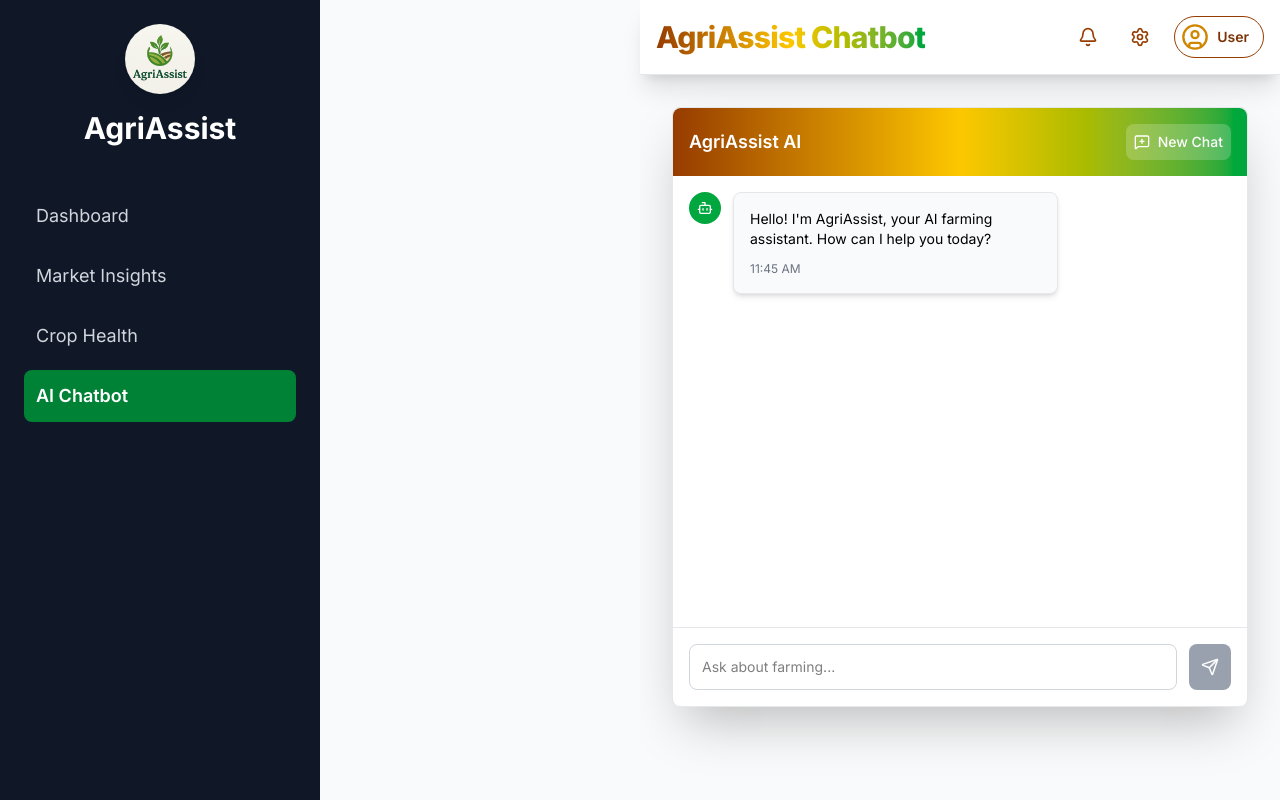
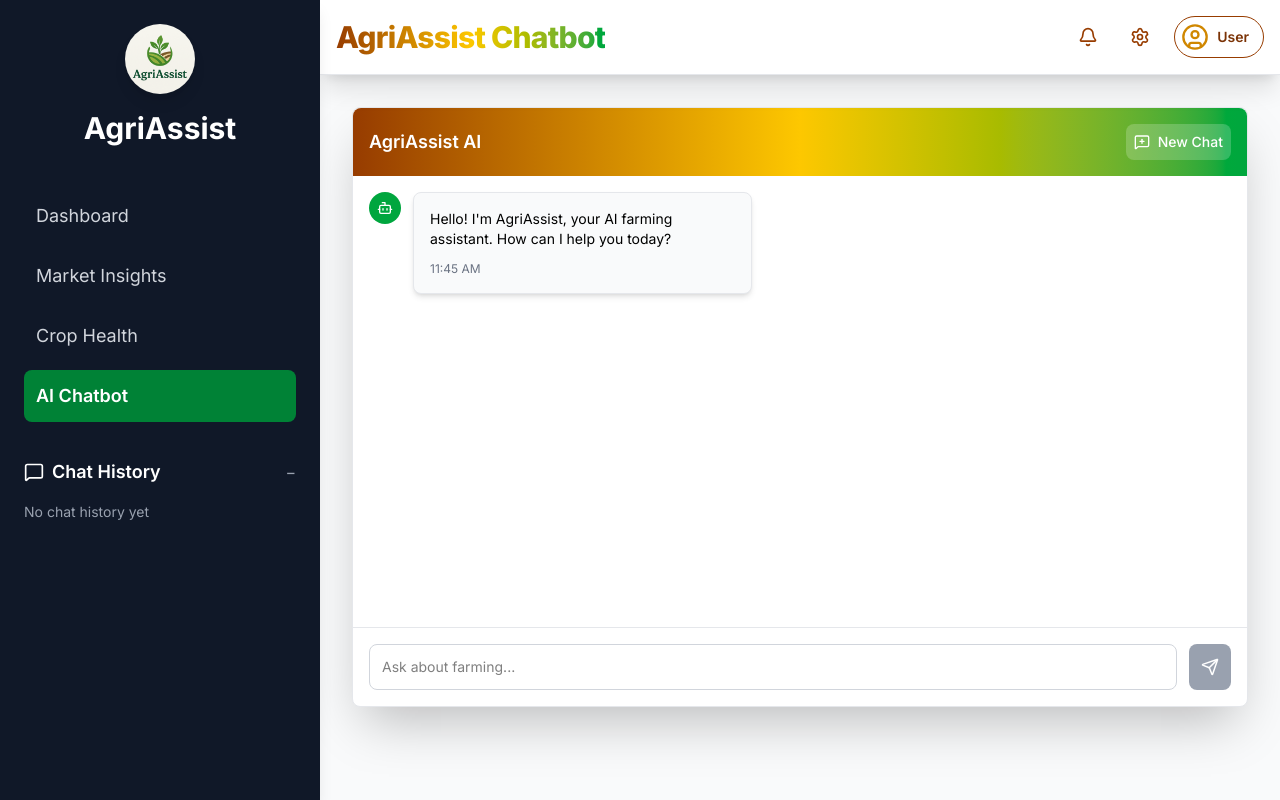
Before and after one commit to GowrikaAlva/AgriAssist, a Next.js app in the folder client/: page /chatbot in a window 1280 px wide. Built offline with nearby package versions, Linux system fonts and the light colour scheme.

Commit message:
Modified Layout

```diff
--- a/client/src/app/layout.tsx
+++ b/client/src/app/layout.tsx
@@ -1,9 +1,10 @@
 import './../styles/globals.css';
 import { Inter } from 'next/font/google';
+import type { Metadata } from 'next';
 
 const inter = Inter({ subsets: ['latin'] });
 
-export const metadata = {
+export const metadata: Metadata = {
   title: 'AgriAssist Dashboard',
   description: 'An agricultural assistance and prediction platform.',
 };
--- a/client/src/app/page.tsx
+++ b/client/src/app/page.tsx
@@ -4,7 +4,7 @@ export default function Home() {
   return (
     <main className="flex min-h-screen flex-col items-center justify-center p-24">
       <h1 className="text-4xl font-bold mb-4">Welcome to AgriAssist</h1>
-      <p className="text-lg mb-8 text-gray-600">
+      <p className="text-lg mb-8 text-black">
         Your platform for agricultural market insights and predictions.
       </p>
       <Link
--- a/client/src/components/layout/Sidebar.tsx
+++ b/client/src/components/layout/Sidebar.tsx
@@ -2,21 +2,58 @@
 
 import Link from 'next/link';
 import Image from 'next/image';
+import { useState, useEffect } from 'react';
+import { MessageSquare, Plus, Trash2 } from 'lucide-react';
+import { ChatSession } from '@/lib/types';
+import { getChatSessions, deleteChatSession, setCurrentUser, getCurrentUser } from '@/lib/chatStorage';
 
 interface SidebarProps {
   activeRoute: 'dashboard' | 'market' | 'chatbot' | 'health';
+  onChatSelect?: (sessionId: string) => void;
+  currentChatId?: string;
 }
 
-export default function Sidebar({ activeRoute }: SidebarProps) {
+export default function Sidebar({ activeRoute, onChatSelect, currentChatId }: SidebarProps) {
+  const [chatSessions, setChatSessions] = useState<ChatSession[]>([]);
+  const [isChatHistoryExpanded, setIsChatHistoryExpanded] = useState(true);
+
+  useEffect(() => {
+    // Load chat sessions on mount
+    setChatSessions(getChatSessions());
+
+    // Listen for chat sessions updates
+    const handleChatSessionsUpdate = () => {
+      setChatSessions(getChatSessions());
+    };
+
+    window.addEventListener('chatSessionsUpdated', handleChatSessionsUpdate);
+
+    // Cleanup
+    return () => {
+      window.removeEventListener('chatSessionsUpdated', handleChatSessionsUpdate);
+    };
+  }, []);
+
   const linkClass = (route: string) =>
-    `p-3 my-1 rounded-lg text-lg transition duration-150 ${
-      activeRoute === route
-        ? 'bg-green-700 text-white font-semibold'
-        : 'text-gray-300 hover:bg-green-800'
+    `p-3 my-1 rounded-lg text-lg transition duration-150 ${activeRoute === route
+      ? 'bg-green-700 text-white font-semibold'
+      : 'text-gray-300 hover:bg-green-800'
     }`;
 
+  const handleDeleteChat = (sessionId: string, e: React.MouseEvent) => {
+    e.stopPropagation();
+    deleteChatSession(sessionId);
+    setChatSessions(getChatSessions());
+  };
+
+  const handleChatSelect = (sessionId: string) => {
+    if (onChatSelect) {
+      onChatSelect(sessionId);
+    }
+  };
+
   return (
-    <div className="w-80 min-h-screen bg-gray-900 flex flex-col p-6 sticky top-0">
+    <div className="fixed left-0 top-0 h-full w-80 bg-gray-900 flex flex-col p-6 overflow-y-auto z-50 shadow-lg">
 
       {/* Logo + Name */}
       <div className="flex flex-col items-center mb-10">
@@ -47,6 +84,57 @@ export default function Sidebar({ activeRoute }: SidebarProps) {
           AI Chatbot
         </Link>
       </nav>
+
+      {/* Chat History Section - Only show on chatbot page */}
+      {activeRoute === 'chatbot' && (
+        <div className="mt-8 flex-1">
+          <div className="flex items-center justify-between mb-4">
+            <h3 className="text-white text-lg font-semibold flex items-center">
+              <MessageSquare className="mr-2" size={20} />
+              Chat History
+            </h3>
+            <button
+              onClick={() => setIsChatHistoryExpanded(!isChatHistoryExpanded)}
+              className="text-gray-400 hover:text-white"
+            >
+              {isChatHistoryExpanded ? '−' : '+'}
+            </button>
+          </div>
+
+          {isChatHistoryExpanded && (
+            <div className="space-y-2">
+              {chatSessions.length === 0 ? (
+                <p className="text-gray-400 text-sm">No chat history yet</p>
+              ) : (
+                chatSessions.map((session) => (
+                  <div
+                    key={session.id}
+                    className={`group flex items-center justify-between p-2 rounded-lg cursor-pointer transition-colors ${currentChatId === session.id
+                      ? 'bg-green-700 text-white'
+                      : 'text-gray-300 hover:bg-gray-700'
+                      }`}
+                    onClick={() => handleChatSelect(session.id)}
+                  >
+                    <div className="flex-1 min-w-0">
+                      <p className="text-sm font-medium truncate">{session.title}</p>
+                      <p className="text-xs text-gray-400">
+                        {new Date(session.updatedAt).toLocaleDateString()}
+                      </p>
+                    </div>
+                    <button
+                      onClick={(e) => handleDeleteChat(session.id, e)}
+                      className="opacity-0 group-hover:opacity-100 text-red-400 hover:text-red-300 transition-opacity ml-2"
+                      title="Delete chat"
+                    >
+                      <Trash2 size={14} />
+                    </button>
+                  </div>
+                ))
+              )}
+            </div>
+          )}
+        </div>
+      )}
     </div>
   );
 }
```
